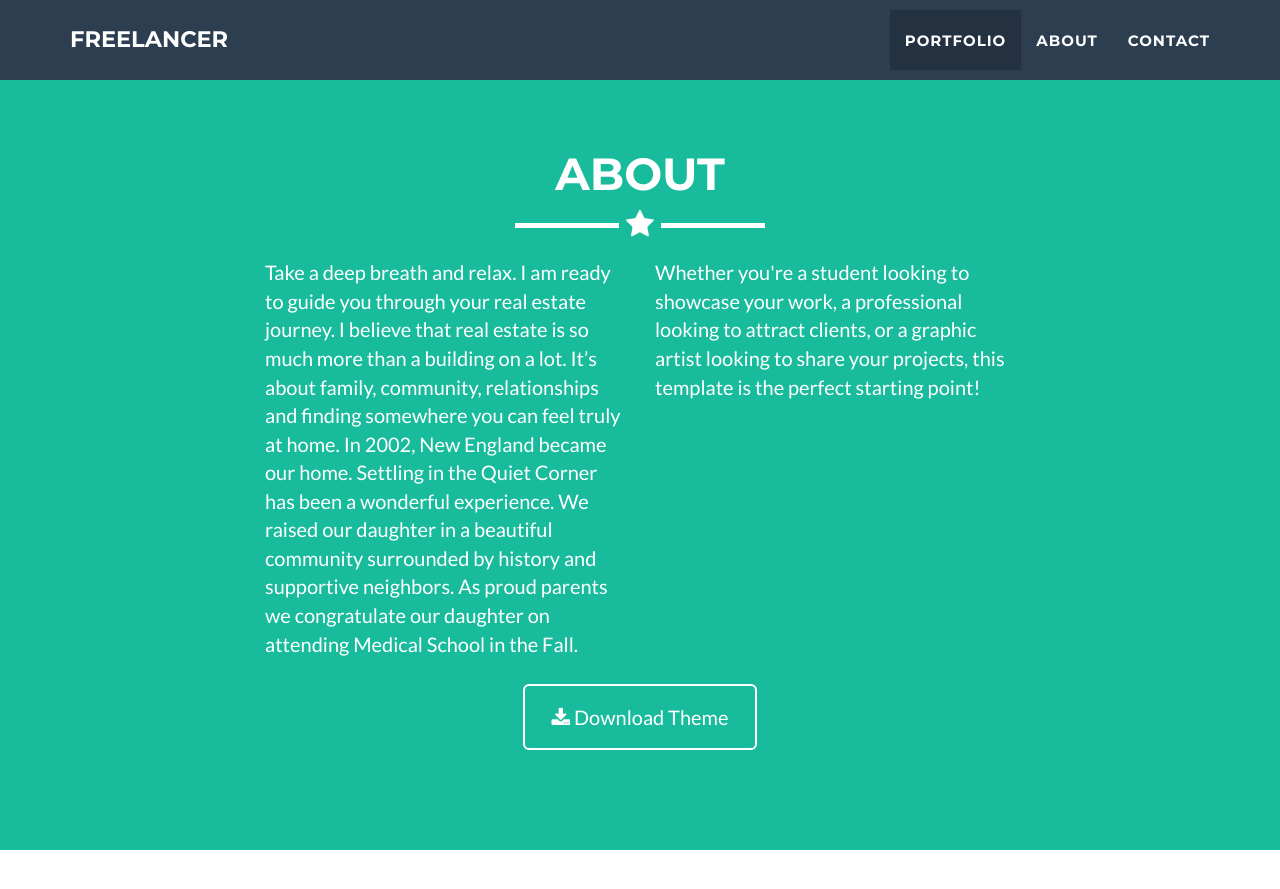
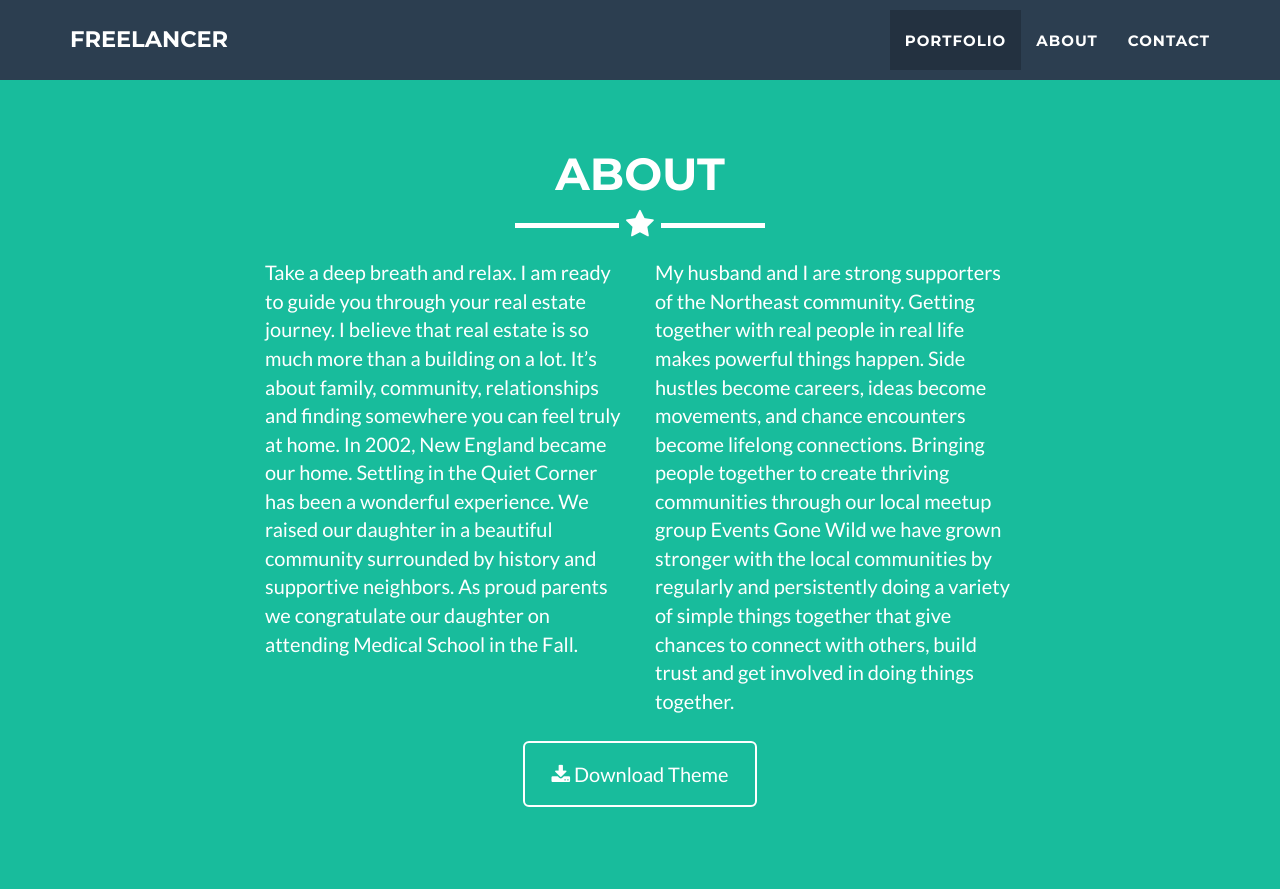
Before and after one commit to maureenmcneilreality/maureenmcneilreality, a Jekyll site: the page built from index.html, in a window 1280 px wide and 900 px high, scrolled down 1616 px. Shown: the top 889 px of the window. Built offline with Jekyll 4.4.1, drawn with Linux system fonts in a browser that asks for light colours.

Commit message:
Update about.html

```diff
--- a/_includes/about.html
+++ b/_includes/about.html
@@ -13,7 +13,7 @@
 In 2002, New England became our home. Settling in the Quiet Corner has been a wonderful experience. We raised our daughter in a beautiful community surrounded by history and supportive neighbors. As proud parents we congratulate our daughter on attending Medical School in the Fall.</p>
                 </div>
                 <div class="col-lg-4">
-                    <p>Whether you're a student looking to showcase your work, a professional looking to attract clients, or a graphic artist looking to share your projects, this template is the perfect starting point! </p>
+                    <p>My husband and I are strong supporters of the Northeast community. Getting together with real people in real life makes powerful things happen. Side hustles become careers, ideas become movements, and chance encounters become lifelong connections. Bringing people together to create thriving communities through our local meetup group Events Gone Wild we have grown stronger with the local communities by regularly and persistently doing a variety of simple things together that give chances to connect with others, build trust and get involved in doing things together.</p>
                 </div>
                 <div class="col-lg-8 col-lg-offset-2 text-center">
                     <a href="https://github.com/jeromelachaud/freelancer-theme" class="btn btn-lg btn-outline">
```
